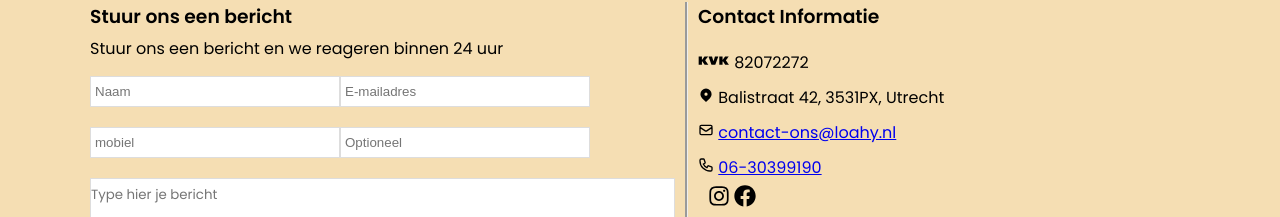
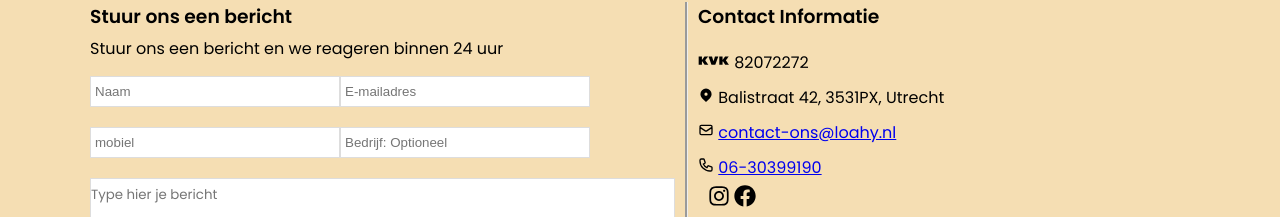
Before and after one commit to guilhermodaguiar/Frontend-Project-Loahy-V3, a React (Create React App) app: page / in a window 1280 px wide. Shown: the part 2437-2654 px from the top of the page. Built offline with nearby package versions, Linux system fonts and the light colour scheme; no server answers.

Commit message:
update 11-juli: cleaning the code

```diff
--- a/src/components/contactUs/ContactUs.js
+++ b/src/components/contactUs/ContactUs.js
@@ -7,6 +7,7 @@ import {ReactComponent as KvK} from "../../assets/icons/kvk-logo.svg";
 import {HiLocationMarker, HiOutlineMail, HiOutlinePhone} from "react-icons/hi";
 import {FiSend} from "react-icons/fi";
 import {useForm} from "react-hook-form";
+import {AiFillRocket} from "react-icons/ai";
 
 
 function ContactUs() {
@@ -98,7 +99,7 @@ function ContactUs() {
                                             type="text"
                                             autoComplete="off"
                                             id="contact-fullName"
-                                            placeholder="Optioneel"
+                                            placeholder="Bedrijf: Optioneel"
                                             {...register("contact_org", {
                                                 required: false, pattern: /^[a-z ,.'-]+$/i,
                                             })}
@@ -123,7 +124,7 @@ function ContactUs() {
                                     disabled={loading}
                                 ><FiSend/>&nbsp;verzend
                                 </button>
-                                {addSuccess === true && <p>Bedankt voor je bericht! Wij reageren binnen 24 uur </p>}
+                                {addSuccess === true && <p> <AiFillRocket size={25}/>Bedankt voor je bericht! Wij reageren binnen 24 uur </p>}
                             </form>
                         </div>
                     </div>
--- a/src/pages/checkout/Checkout.js
+++ b/src/pages/checkout/Checkout.js
@@ -10,7 +10,6 @@ import {IoListCircle} from "react-icons/io5";
 import {HiEmojiHappy} from "react-icons/hi";
 import UserInformation from "../../components/userComponents/userInformation/UserInformation";
 import Cart from "../cart/Cart";
-import ClickToShop from "../../helpers/ClickComponents/ClickToShop";
 import {ItemListState} from "../../context/ItemListContext";
 import {CartState} from "../../context/CartContext";
 import NavBar from "../../layout/navBar/NavBar";
```
